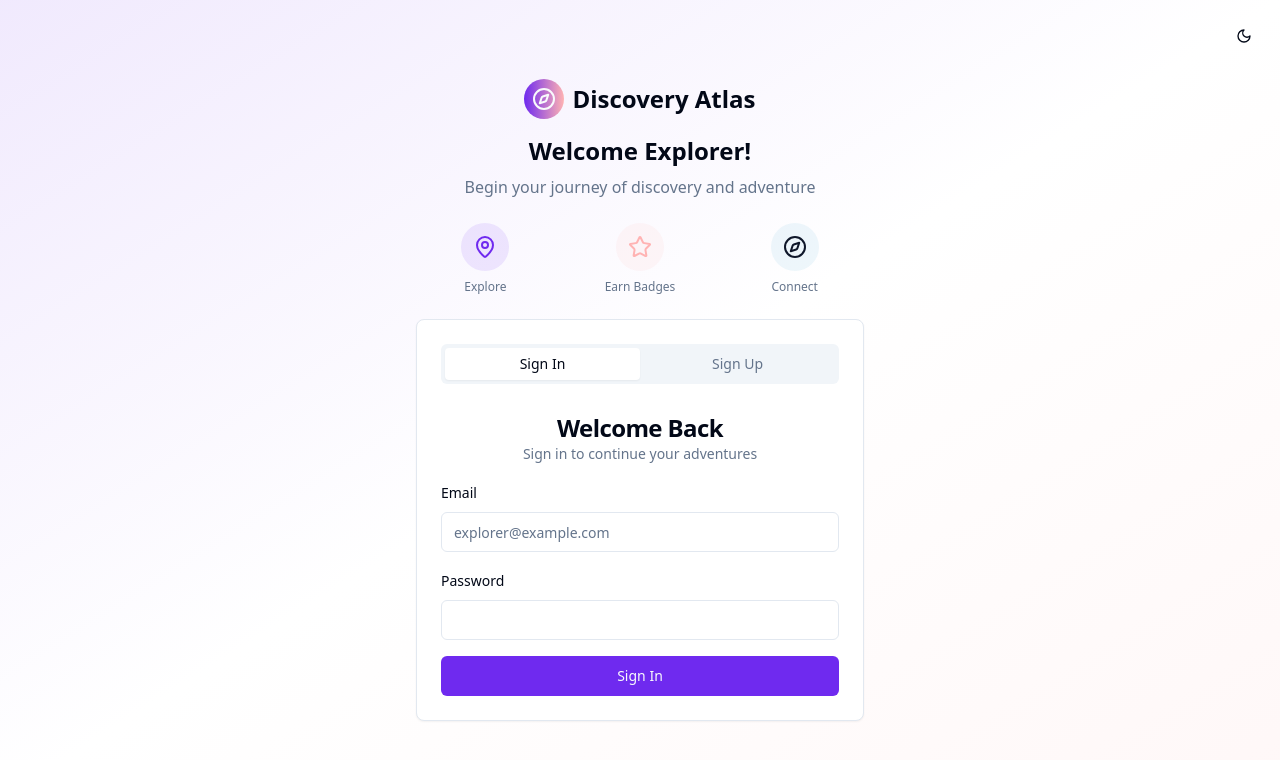
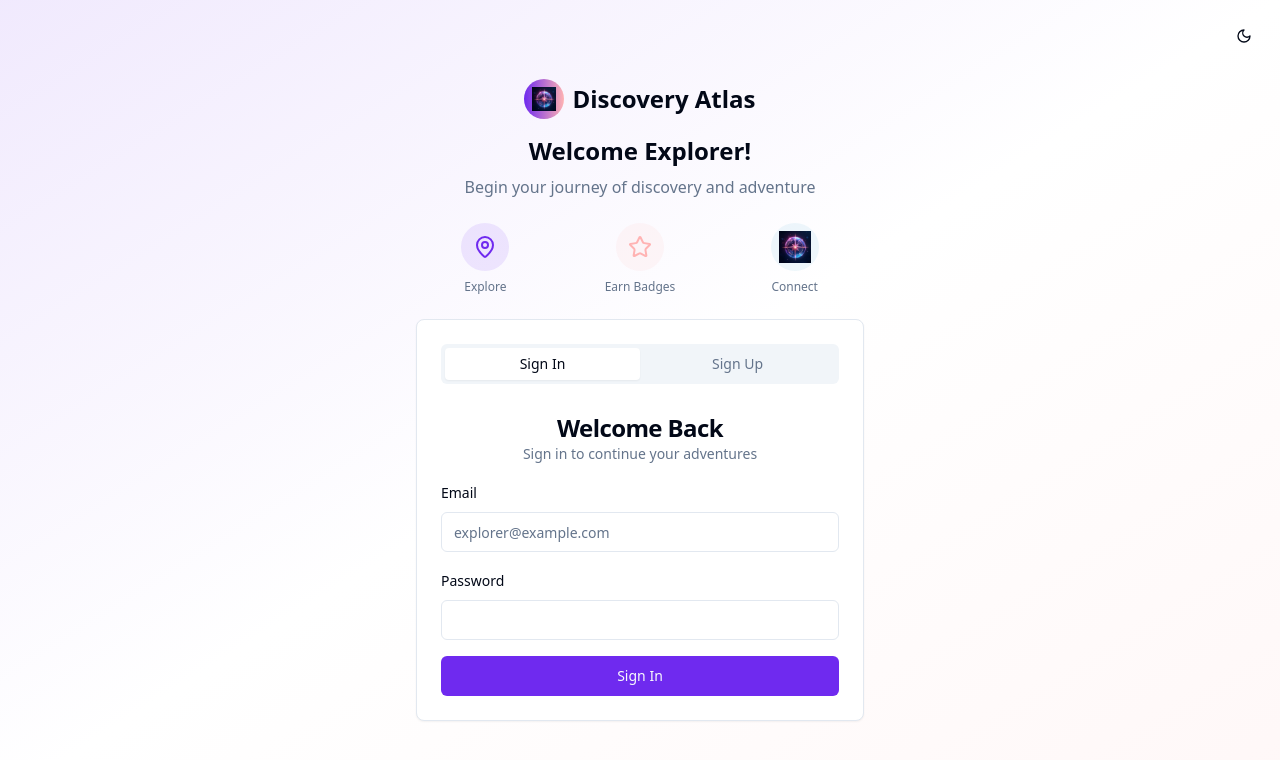
Before and after one commit to SBLab25/ai-quest-atlas, a React (Vite) app: page /auth in a window 1280 px wide. Shown: the top 760 px of the page. Built offline with nearby package versions, Linux system fonts and the light colour scheme.

Commit message:
Design new logo icon

```diff
--- a/src/components/landing/CallToActionSection.tsx
+++ b/src/components/landing/CallToActionSection.tsx
@@ -1,7 +1,8 @@
 import React from 'react'
 import { motion } from 'framer-motion'
 import { Button } from '@/components/ui/button'
-import { Compass, Sparkles } from 'lucide-react'
+import { Sparkles } from 'lucide-react'
+import discoveryAtlasLogo from '@/assets/discovery-atlas-logo.png'
 
 interface CallToActionSectionProps {
   onJoinAdventure: () => void
@@ -97,7 +98,7 @@ const CallToActionSection: React.FC<CallToActionSectionProps> = ({ onJoinAdventu
               className="inline-block mb-6"
             >
               <div className="w-20 h-20 bg-primary/10 backdrop-blur-sm rounded-full flex items-center justify-center border border-primary/20">
-                <Compass className="w-10 h-10 text-primary" />
+                <img src={discoveryAtlasLogo} alt="Discovery Atlas" className="w-12 h-12" />
               </div>
             </motion.div>
 
--- a/src/components/landing/HeroSection.tsx
+++ b/src/components/landing/HeroSection.tsx
@@ -1,7 +1,8 @@
 import React, { useState, useEffect } from 'react'
 import { motion, AnimatePresence } from 'framer-motion'
 import { Button } from '@/components/ui/button'
-import { Compass, Camera, MapPin, TreePine, Building2, Sparkles, Zap } from 'lucide-react'
+import { Camera, MapPin, TreePine, Building2, Sparkles, Zap } from 'lucide-react'
+import discoveryAtlasLogo from '@/assets/discovery-atlas-logo.png'
 
 const scenes = [
   {
@@ -461,7 +462,7 @@ const HeroSection: React.FC<HeroSectionProps> = ({ onGetStarted }) => {
               transition={{ duration: 20, repeat: Infinity, ease: "linear" }}
               className="w-12 h-12 bg-white/20 backdrop-blur-md rounded-full flex items-center justify-center border border-white/30"
             >
-              <Compass className="w-6 h-6 text-white" />
+              <img src={discoveryAtlasLogo} alt="Discovery Atlas" className="w-8 h-8" />
             </motion.div>
             <span className="text-2xl font-bold text-white tracking-wide">Discovery Atlas</span>
           </motion.div>
--- a/src/components/navigation/AppSidebar.tsx
+++ b/src/components/navigation/AppSidebar.tsx
@@ -1,4 +1,5 @@
-import { MapPin, Compass, Trophy, Users, Star, BarChart, User, Settings, List } from "lucide-react";
+import { MapPin, Trophy, Users, Star, BarChart, User, Settings, List } from "lucide-react";
+import DiscoveryAtlasIcon from '@/components/ui/discovery-atlas-icon';
 import { useNavigate, useLocation } from "react-router-dom";
 import { useRole } from "@/hooks/useSimpleRole";
 import {
@@ -15,7 +16,7 @@ import {
 } from "@/components/ui/sidebar";
 
 const navigationItems = [
-  { title: "Home", url: "/home", icon: Compass },
+  { title: "Home", url: "/home", icon: DiscoveryAtlasIcon },
   { title: "All Quests", url: "/all-quests", icon: List },
   { title: "Quest Map", url: "/quest-map", icon: MapPin },
   { title: "Community", url: "/community", icon: Users },
--- /dev/null
+++ b/src/components/ui/discovery-atlas-icon.tsx
@@ -0,0 +1,18 @@
+import React from 'react';
+import discoveryAtlasLogo from '@/assets/discovery-atlas-logo.png';
+
+interface DiscoveryAtlasIconProps {
+  className?: string;
+}
+
+const DiscoveryAtlasIcon: React.FC<DiscoveryAtlasIconProps> = ({ className = "h-5 w-5" }) => {
+  return (
+    <img
+      src={discoveryAtlasLogo}
+      alt="Discovery Atlas"
+      className={className}
+    />
+  );
+};
+
+export default DiscoveryAtlasIcon;
--- a/src/pages/Auth.tsx
+++ b/src/pages/Auth.tsx
@@ -7,8 +7,9 @@ import { Card, CardContent, CardDescription, CardHeader, CardTitle } from '@/com
 import { Tabs, TabsContent, TabsList, TabsTrigger } from '@/components/ui/tabs';
 import { useAuth } from '@/hooks/useAuth';
 import { useToast } from '@/hooks/use-toast';
-import { Compass, MapPin, Star } from 'lucide-react';
+import { MapPin, Star } from 'lucide-react';
 import ThemeToggleButton from '@/components/ui/theme-toggle-button';
+import discoveryAtlasLogo from '@/assets/discovery-atlas-logo.png';
 
 const Auth = () => {
   const [isLoading, setIsLoading] = useState(false);
@@ -86,7 +87,7 @@ const Auth = () => {
         <div className="text-center space-y-2">
           <div className="flex items-center justify-center space-x-2 mb-4">
             <div className="w-10 h-10 bg-gradient-to-r from-primary to-secondary rounded-full flex items-center justify-center">
-              <Compass className="w-6 h-6 text-primary-foreground" />
+              <img src={discoveryAtlasLogo} alt="Discovery Atlas" className="w-6 h-6" />
             </div>
             <span className="text-2xl font-bold text-foreground">Discovery Atlas</span>
           </div>
@@ -110,7 +111,7 @@ const Auth = () => {
           </div>
           <div className="text-center space-y-2">
             <div className="w-12 h-12 bg-accent/10 rounded-full flex items-center justify-center mx-auto">
-              <Compass className="w-6 h-6 text-accent-foreground" />
+              <img src={discoveryAtlasLogo} alt="Discovery Atlas" className="w-8 h-8" />
             </div>
             <p className="text-xs text-muted-foreground">Connect</p>
           </div>
--- a/src/pages/Home.tsx
+++ b/src/pages/Home.tsx
@@ -6,8 +6,9 @@ import { Button } from "@/components/ui/button";
 import { Card, CardContent, CardDescription, CardHeader, CardTitle } from "@/components/ui/card";
 import { Badge } from "@/components/ui/badge";
 import { SidebarProvider, SidebarTrigger } from "@/components/ui/sidebar";
-import { MapPin, Clock, Star, Shuffle, Compass, Trophy, Users, User, Settings, BarChart } from "lucide-react";
+import { MapPin, Clock, Star, Shuffle, Trophy, Users, User, Settings, BarChart } from "lucide-react";
 import { useToast } from "@/hooks/use-toast";
+import DiscoveryAtlasIcon from '@/components/ui/discovery-atlas-icon';
 import { SearchAndFilter } from "@/components/search/SearchAndFilter";
 import { NotificationCenter } from "@/components/notifications/NotificationCenter";
 import { useRole } from "@/hooks/useSimpleRole";
@@ -292,7 +293,7 @@ const Home = () => {
                           <div className="flex items-start justify-between">
                             <div>
                               <CardTitle className="flex items-center space-x-2">
-                                <Compass className="w-5 h-5 text-primary" />
+                                <DiscoveryAtlasIcon className="w-5 h-5" />
                                 <span>{featuredQuest.title}</span>
                               </CardTitle>
                               <CardDescription className="mt-2">
```
Also changed, not shown: src/assets/discovery-atlas-logo.png (added).
